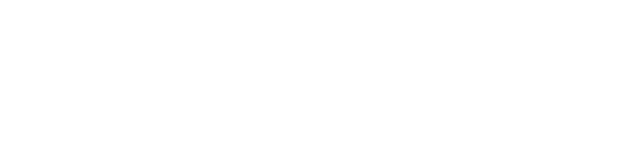
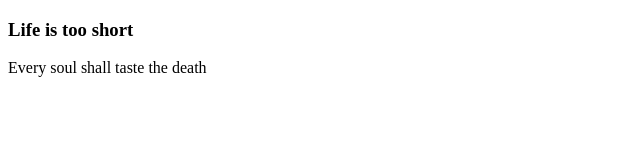
Before and after one commit to mizanur56/short-life, a plain HTML site: page index.html in a window 1280 px wide. Shown: the whole page, without its empty margins (0-640 px from the left). Drawn offline with Linux system fonts and the light colour scheme.

Commit message:
something  else

```diff
--- a/index.html
+++ b/index.html
@@ -5,5 +5,10 @@
     <meta name="viewport" content="width=device-width, initial-scale=1.0" />
     <title>My short life</title>
   </head>
-  <body></body>
+  <body>
+    <div>
+      <h3>Life is too short</h3>
+      <p>Every soul shall taste the death</p>
+    </div>
+  </body>
 </html>
```
